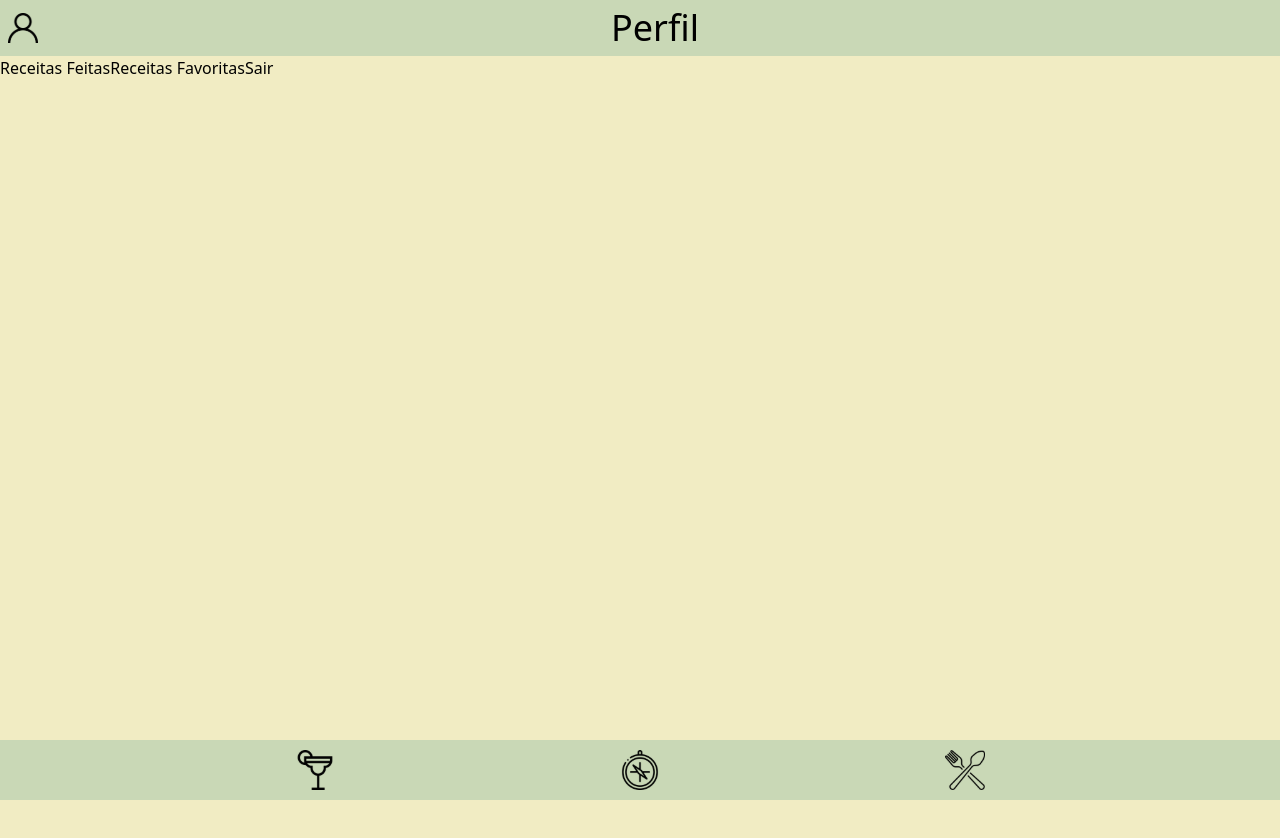
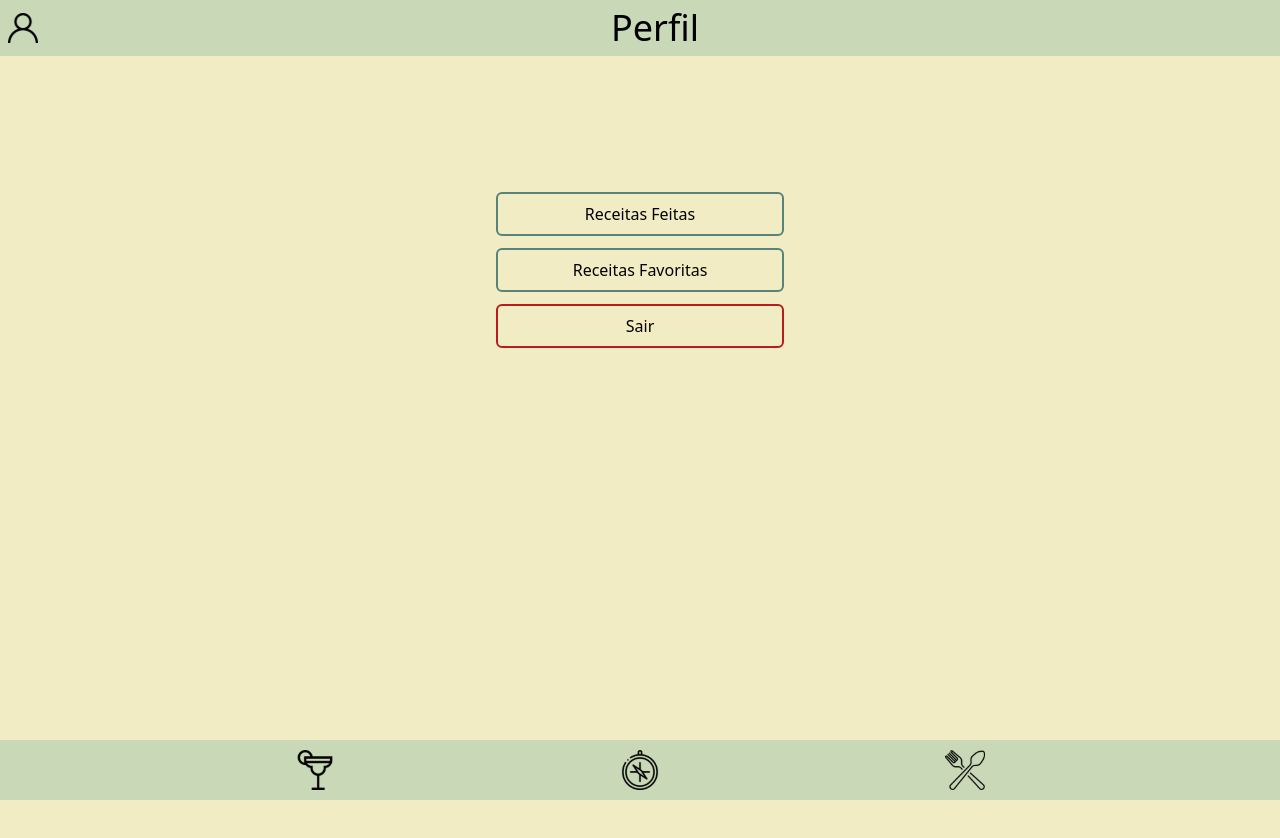
Before and after one commit to muriloommaia/app-receita, a React (Create React App) app: page /perfil in a window 1280 px wide. Shown: the top 838 px of the page. Built offline with nearby package versions, Linux system fonts and the light colour scheme; what twin.macro would draw is missing.

Commit message:
tela perfil

```diff
--- a/src/components/favoritesAndDone/BodyFavoriteAndDone.jsx
+++ b/src/components/favoritesAndDone/BodyFavoriteAndDone.jsx
@@ -45,7 +45,7 @@ export default function BodyFavoriteAndDone() {
   const favoriteButton = (index, item) => (
     <button
       type="button"
-      className="bg-transparent border-0"
+      className="bg-transparent border-0 ml-3"
       data-testid={`${index}-horizontal-favorite-btn`}
       onClick={() => handleClickFavorite(item)}
       src={favorite ? 'blackHeartIcon' : 'whiteHeartIcon'}
@@ -58,14 +58,15 @@ export default function BodyFavoriteAndDone() {
   );
   return (
     <div>
-      <div className="p-2 block md:flex">
+      <div className="p-2 px-4 block md:flex">
         {cards
           && cards.map((item, index) => {
             const foodOrDrink = item.type === 'comida' ? 'area' : 'alcoholicOrNot';
             return (
               <div
                 key={index}
-                className="flex my-2 p-2 md:p-0 border border-primary rounded-lg justify-evenly md:flex-col md:w-auto max-w-none md:mr-3"
+                className="flex my-2 p-2 md:p-0 border border-primary rounded-lg justify-evenly md:flex-col md:w-auto max-w-none md:mr-3
+                md:opacity-90 md:mb-3 ml-0 md:ml-4 shadow-xl transition duration-500 ease-in-out transform hover:-translate-y-1 hover:scale-105 hover:opacity-100"
               >
                 <Link to={`${item.type}s/${item.id}`}>
                   <div className="flex flex-row md:flex-col flex-wrap sm:w-96 md:w-72">
@@ -75,7 +76,7 @@ export default function BodyFavoriteAndDone() {
                       className="w-1/3 rounded-lg md:w-auto"
                       data-testid={`${index}-horizontal-image`}
                     />
-                    <div className="flex flex-col self-center text-center justify-self-center place-self-center">
+                    <div className="flex flex-col self-center text-center justify-self-center place-self-center mt-3">
                       <p data-testid={`${index}-horizontal-top-text`}
                         className="text-lg font-medium italic"
                       >
@@ -87,8 +88,8 @@ export default function BodyFavoriteAndDone() {
                     </div>
                   </div>
                 </Link>
-                <div className="md:text-center flex flex-col justify-center">
-                  <div className="flex justify-center items-center my-3">
+                <div className="md:text-center flex flex-col justify-center w-1/4 md:m-auto">
+                  <div className="flex justify-center items-center my-3 mr-3">
                     <button
                       type="button"
                       className="bg-transparent border-0"
--- a/src/pages/Profile.jsx
+++ b/src/pages/Profile.jsx
@@ -4,21 +4,24 @@ import Footer from '../components/Footer';
 import Header from '../components/Header';
 
 export default function Profile() {
+  const className = 'border-2 w-60 mx-2 p-2 mt-3 border-primary rounded-md hover:text-gray-50 hover:bg-primary transition duration-300 ease-in-out transform  focus:bg-primary focus:text-gray-50 md:w-72'
   return (
     <div className="h-screen">
       <div>
-        <Header searchRender={ false } title="Perfil" />
+        <Header searchRender={false} title="Perfil" />
       </div>
-      <section>
+      <section className="mt-4">
         <h3 data-testid="profile-email">
-          { localStorage.getItem('user')
+          {localStorage.getItem('user')
             && JSON.parse(localStorage.getItem('user')).email}
 
         </h3>
+        <div className="flex flex-col justify-center items-center h-96">
           <Link to="/receitas-feitas">
             <button
               type="button"
               // onClick={ handleClick }
+              className={className}
               data-testid="profile-done-btn"
             >
               Receitas Feitas
@@ -27,6 +30,7 @@ export default function Profile() {
           <Link to="/receitas-favoritas">
             <button
               type="button"
+              className={className}
               data-testid="profile-favorite-btn"
             >
               Receitas Favoritas
@@ -36,12 +40,14 @@ export default function Profile() {
           <Link to="/">
             <button
               type="button"
-            onClick={ () => localStorage.clear() }
+              onClick={() => localStorage.clear()}
+              className={`${className} border-red-700 hover:bg-red-700`}
               data-testid="profile-logout-btn"
             >
               Sair
             </button>
           </Link>
+        </div>
       </section>
       <div>
         <Footer />
```
Lines whose indentation alone changed are shown as unchanged.
